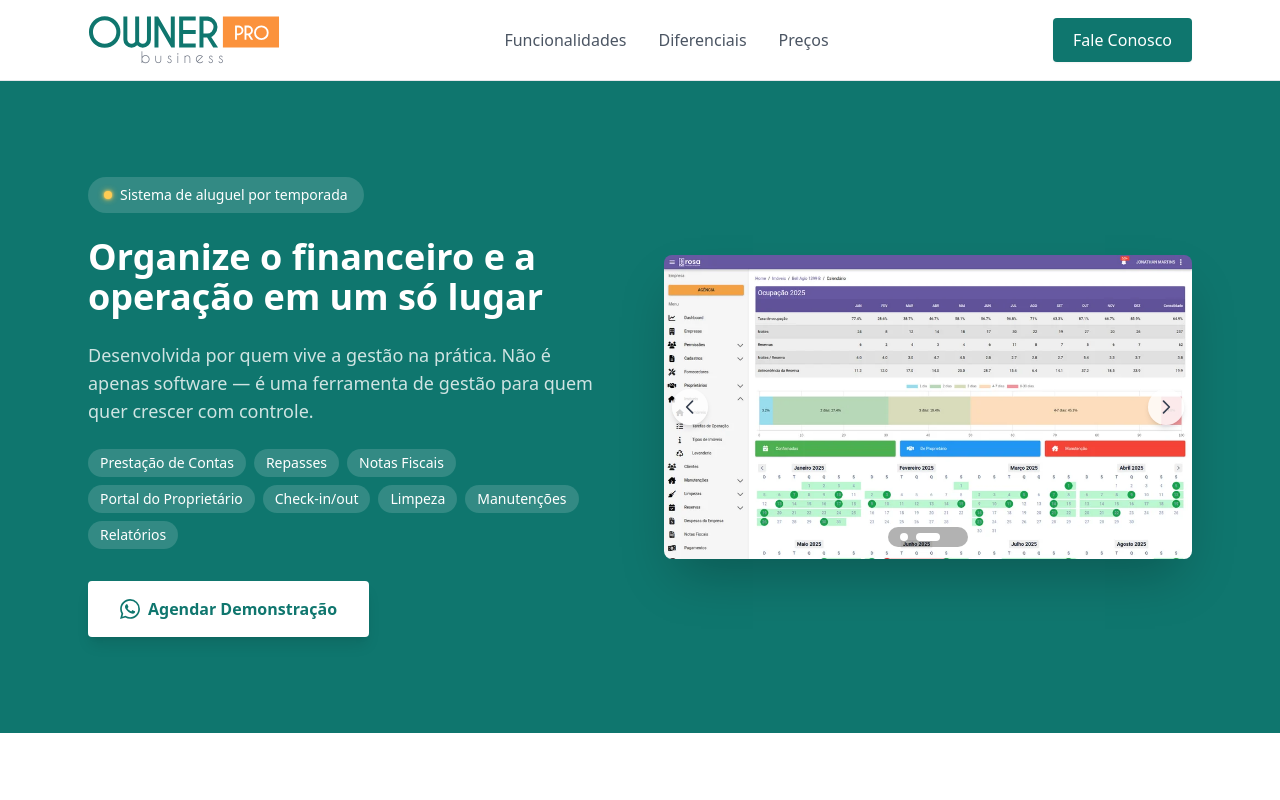
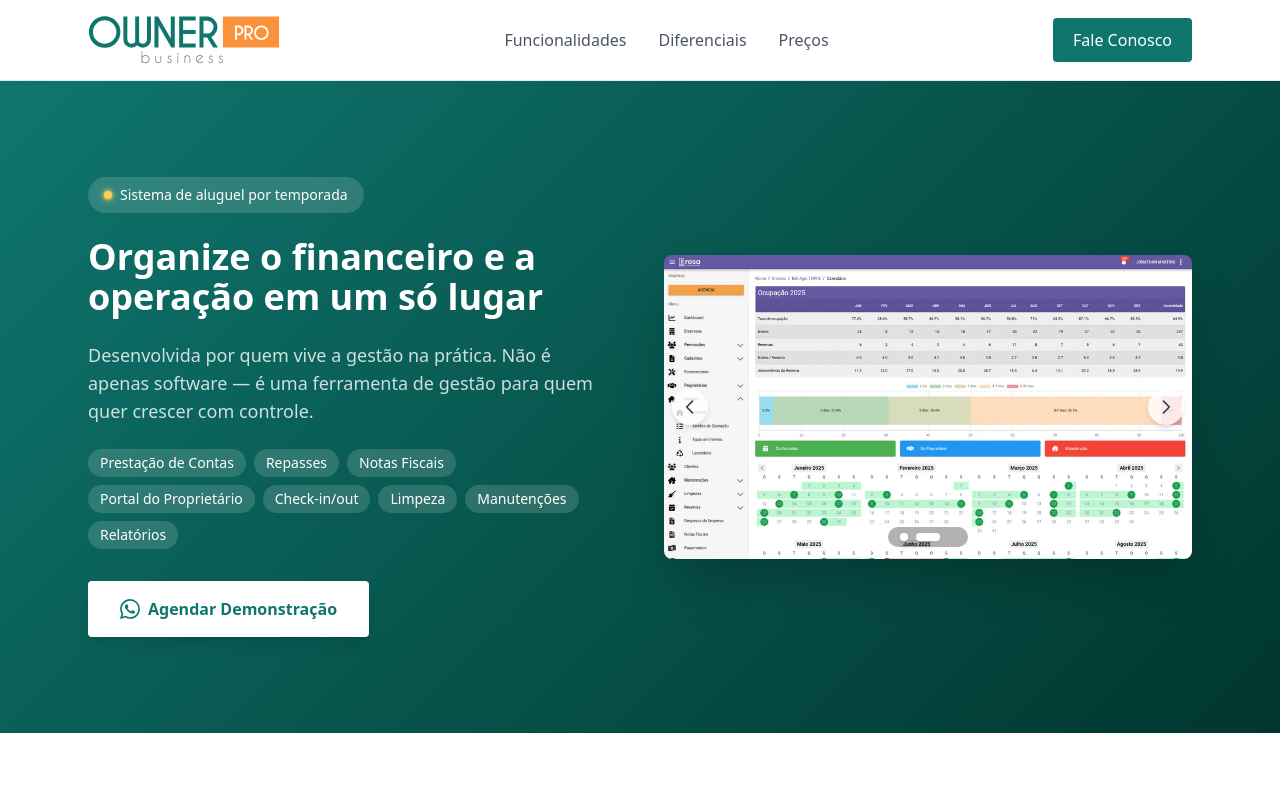
Before and after one commit to jonathanpmartins/ownerpro-business-landing-page, a Vue app: page / in a window 1280 px wide. Shown: the top 800 px of the page. Built offline with nearby package versions, Linux system fonts and the light colour scheme.

Commit message:
new hero

```diff
--- a/src/components/Hero.vue
+++ b/src/components/Hero.vue
@@ -5,8 +5,17 @@ import ImageCarousel from './ImageCarousel.vue'
 const primaryColor = inject('primaryColor')
 const secondaryColor = inject('secondaryColor')
 
+const darkenColor = (hex, percent) => {
+  const num = parseInt(hex.replace('#', ''), 16)
+  const amt = Math.round(2.55 * percent)
+  const R = Math.max((num >> 16) - amt, 0)
+  const G = Math.max((num >> 8 & 0x00FF) - amt, 0)
+  const B = Math.max((num & 0x0000FF) - amt, 0)
+  return `#${(0x1000000 + R * 0x10000 + G * 0x100 + B).toString(16).slice(1)}`
+}
+
 const gradientStyle = computed(() => ({
-  backgroundColor: primaryColor.value
+  background: `linear-gradient(135deg, ${primaryColor.value} 0%, ${darkenColor(primaryColor.value, 25)} 100%)`
 }))
 
 // Screenshots do sistema
```
